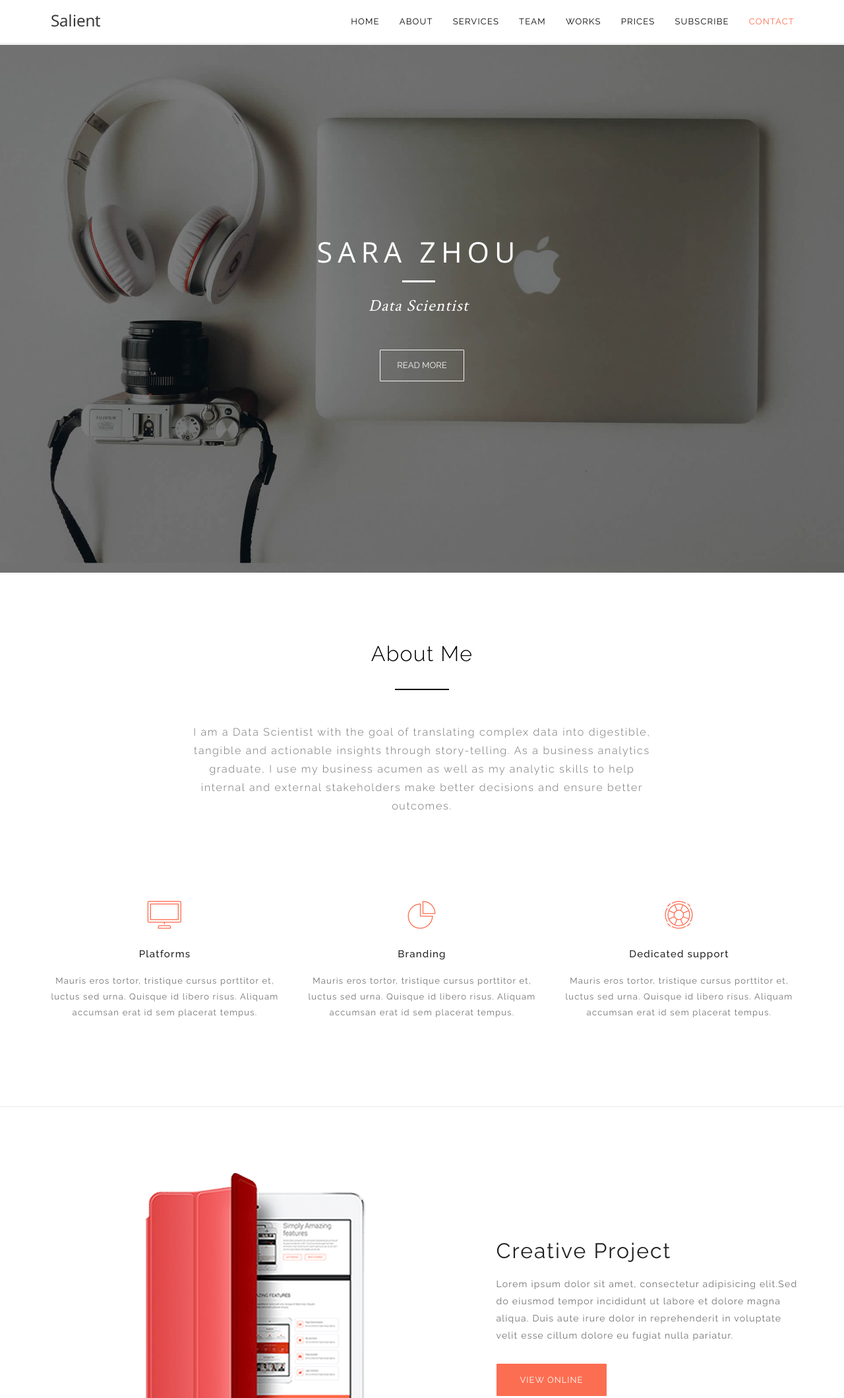
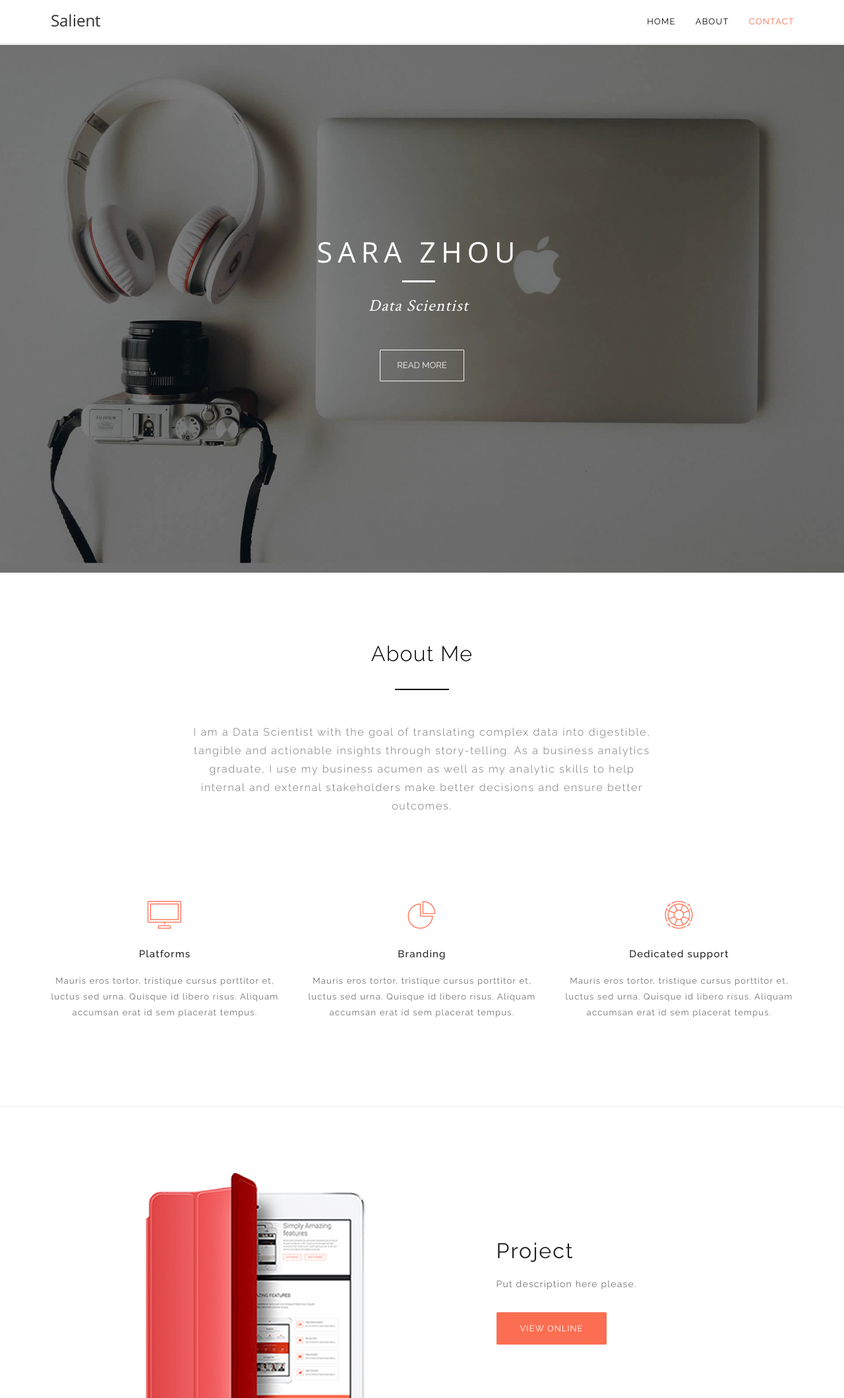
Before and after one commit to sara-zhou/sara-zhou.github.io, a plain HTML site: page index.html in a window 1280 px wide. Shown: the top 2119 px of the page at 66% size. Drawn offline with nearby package versions, Linux system fonts and the light colour scheme; some packages are replaced by stand-ins of ours.

Commit message:
Update index.html

```diff
--- a/index.html
+++ b/index.html
@@ -72,11 +72,6 @@
           <ul class="nav navbar-nav navbar-right">
             <li class="active"><a class="section-scroll" href="#wrapper">Home</a></li>
             <li><a href="#landing-offer">About</a></li>
-            <li><a href="#features-section">Services</a></li>
-            <li><a href="#team-section">Team</a></li>
-            <li><a href="#screenshots-section">Works</a></li>
-            <li><a href="#prices-section">Prices</a></li>
-            <li><a href="#subscribe-section">Subscribe</a></li>
             <li><a href="#contact-section">Contact</a></li>
           </ul>
         </div><!-- /.navbar-collapse -->
@@ -198,10 +193,10 @@
 
             <div class="col-sm-5 creative-content-right animated out" data-animation="fadeInRight" data-delay="0">
               <div class="section_header">
-                <h2>Creative project</h2>
+                <h2>Project</h2>
               </div> <!-- End section_header -->
 
-                <p> Lorem ipsum <span>dolor</span> sit amet, consectetur adipisicing elit.Sed do eiusmod tempor incididunt ut labore et dolore magna aliqua. Duis aute irure dolor in reprehenderit in voluptate velit esse cillum dolore eu fugiat nulla pariatur.</p>
+                <p>Put description here please.</p>
 
               <div class="view-more">
                 <a href="#services-section" class="btn btn-lg btn-primary">View online</a>
@@ -292,7 +287,7 @@
               <a href="#"><i class="pe-7s-map-marker"></i>California Based</a>
             </div> <!-- End col-sm-4 -->
             <div class="col-sm-4">
-            <a href="tel:+123000456"><i class="pe-7s-phone"></i>+1(510)221-7953</a>
+            <a href="tel:+123000456"><i class="pe-7s-phone"></i>+1(510) 221-7953</a>
             </div>
              <div class="col-sm-4">
               <a href="mailto:sarazhou118@gmail.com"><i class="pe-7s-mail"></i>sarazhou118@gmail.com</a>
@@ -310,7 +305,7 @@
           <div class="row">
             <div class="col-sm-8 col-sm-offset-2">
               <p class="copyright">
-                &copy; 2016 Salient - Created By <a href="http://templatestock.co">Template Stock</a>
+                &copy; 2022 Sara Zhou</a>
               </p>
             </div> <!-- End col-sm-8 -->
           </div> <!-- End row -->
```
